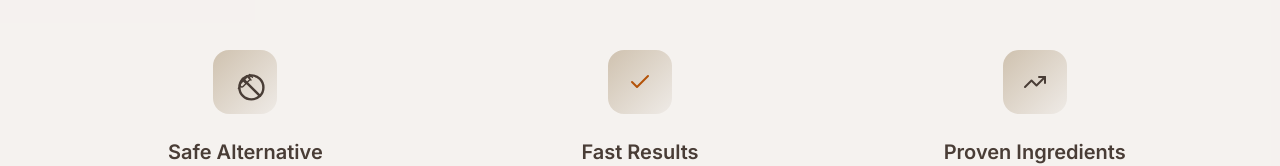
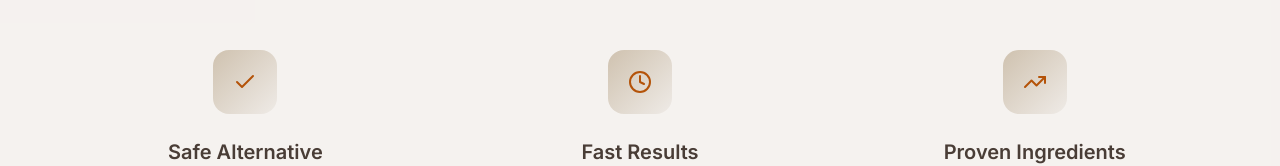
Before and after one commit to fiona-ahmed/elure, a React (Vite) app: page / in a window 1280 px wide. Shown: the part 2518-2684 px from the top of the page. Built offline with nearby package versions, Linux system fonts and the light colour scheme; the HTML template or start-up script is replaced by a standard one.

Commit message:
Update icons to brown

```diff
--- a/src/components/VoluflineSection.tsx
+++ b/src/components/VoluflineSection.tsx
@@ -1,18 +1,11 @@
-import { Syringe, Ban, Check, TrendingUp } from "lucide-react";
-
-const NoInjectionIcon = ({ className, size = 24 }: { className?: string; size?: number }) => (
-  <div className="relative">
-    <Syringe className={className} size={size * 0.7} />
-    <Ban className={`absolute inset-0 ${className}`} size={size * 1.2} />
-  </div>
-);
+import { Check, Clock, TrendingUp } from "lucide-react";
 
 const features = [{
-  icon: NoInjectionIcon,
+  icon: Check,
   title: "Safe Alternative",
   description: "Safe, non-invasive alternative to injectable treatments for natural enhancement"
 }, {
-  icon: Check,
+  icon: Clock,
   title: "Fast Results",
   description: "Visible results within 4-8 weeks of consistent daily application"
 }, {
@@ -32,7 +25,7 @@ export const VoluflineSection = () => {
         <div className="grid md:grid-cols-3 gap-8">
           {features.map((feature, index) => <div key={feature.title} className="text-center group hover:transform hover:-translate-y-2 transition-luxury">
               <div className="w-16 h-16 mx-auto mb-6 bg-luxury-gradient rounded-2xl flex items-center justify-center group-hover:shadow-luxury transition-luxury">
-                <feature.icon className={feature.title === "Fast Results" ? "text-amber-700" : "text-primary"} size={24} />
+                <feature.icon className="text-amber-700" size={24} />
               </div>
 
               <h3 className="text-xl font-semibold text-foreground mb-4">
```
